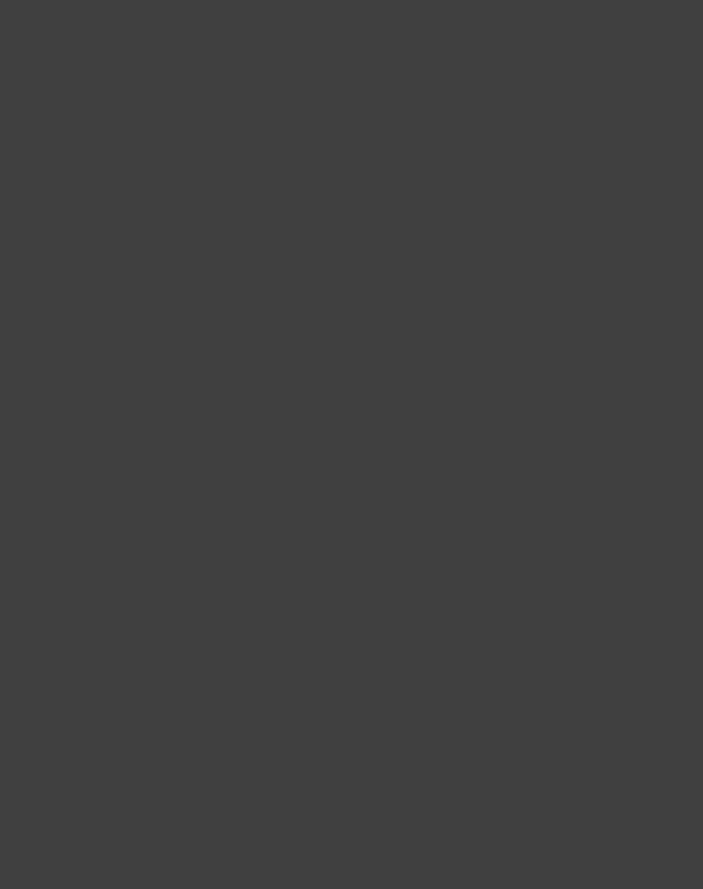
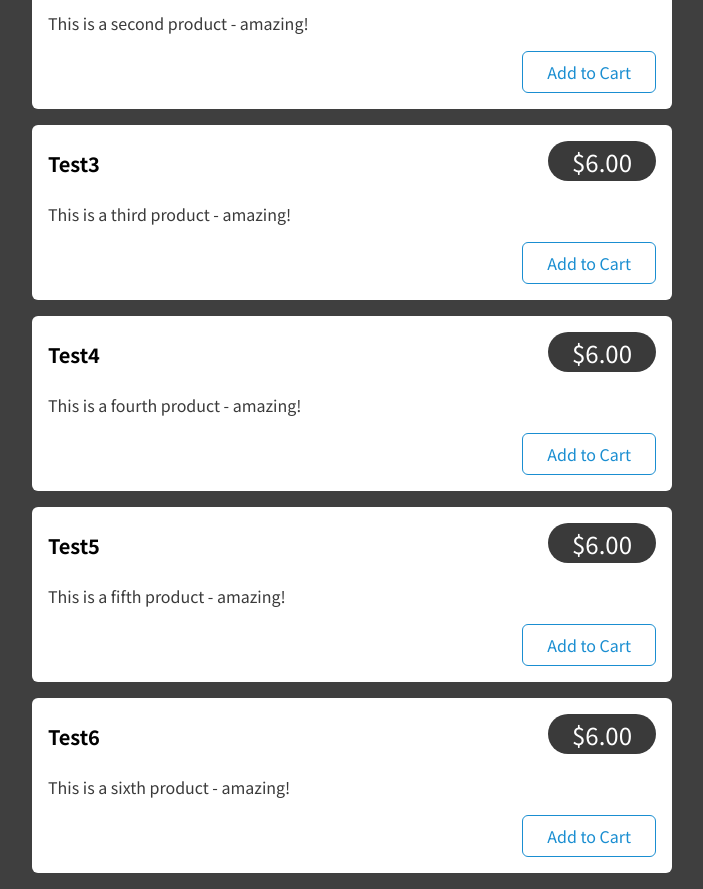
Before and after one commit to Simranjit884/dummy-cart, a React (Create React App) app: page / in a window 1280 px wide. Shown: the part 680-1569 px from the top of the page, without its empty margins (288-991 px from the left). Before the commit the page ends 800 px from the top, so only its background shows below. Built offline with nearby package versions, Linux system fonts and the light colour scheme.

Commit message:
created product items

```diff
--- a/src/components/Shop/Products.js
+++ b/src/components/Shop/Products.js
@@ -1,5 +1,5 @@
-import ProductItem from './ProductItem';
-import classes from './Products.module.css';
+import ProductItem from "./ProductItem";
+import classes from "./Products.module.css";
 
 const Products = (props) => {
   return (
@@ -7,9 +7,44 @@ const Products = (props) => {
       <h2>Buy your favorite products</h2>
       <ul>
         <ProductItem
-          title='Test'
+          title="Test1"
           price={6}
-          description='This is a first product - amazing!'
+          description="This is a first product - amazing!"
+        />
+      </ul>
+      <ul>
+        <ProductItem
+          title="Test2"
+          price={6}
+          description="This is a second product - amazing!"
+        />
+      </ul>
+      <ul>
+        <ProductItem
+          title="Test3"
+          price={6}
+          description="This is a third product - amazing!"
+        />
+      </ul>
+      <ul>
+        <ProductItem
+          title="Test4"
+          price={6}
+          description="This is a fourth product - amazing!"
+        />
+      </ul>
+      <ul>
+        <ProductItem
+          title="Test5"
+          price={6}
+          description="This is a fifth product - amazing!"
+        />
+      </ul>
+      <ul>
+        <ProductItem
+          title="Test6"
+          price={6}
+          description="This is a sixth product - amazing!"
         />
       </ul>
     </section>
```
Also changed, not shown: 1 other file (tests, documents, lock files or other folders).
